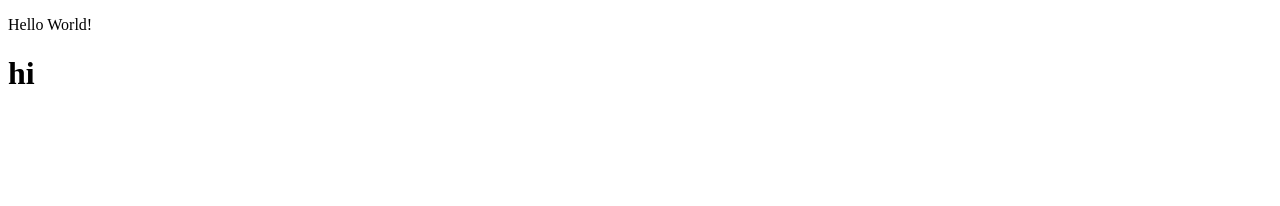
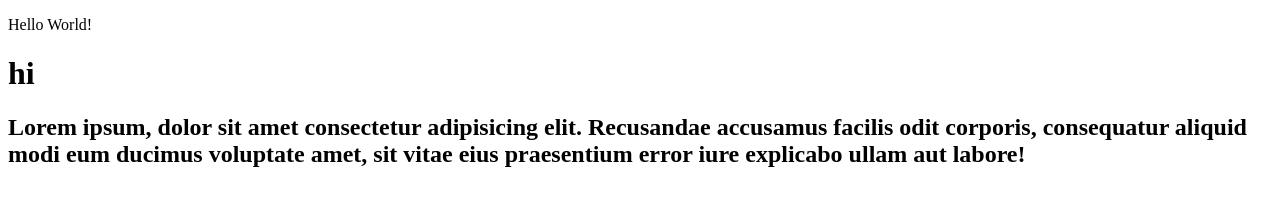
Before and after one commit to yaroslavthedev/testproject, a website: page index.html in a window 1280 px wide. Drawn offline with Linux system fonts and the light colour scheme.

Commit message:
changed index.html

```diff
--- a/index.html
+++ b/index.html
@@ -8,6 +8,7 @@
 <body>
     <p onclick="alert(1)">Hello World!</p>
     <h1>hi</h1>
+    <h2>Lorem ipsum, dolor sit amet consectetur adipisicing elit. Recusandae accusamus facilis odit corporis, consequatur aliquid modi eum ducimus voluptate amet, sit vitae eius praesentium error iure explicabo ullam aut labore!</h2>
 
     <script src="js/script.js"></script>
 </body>
```
